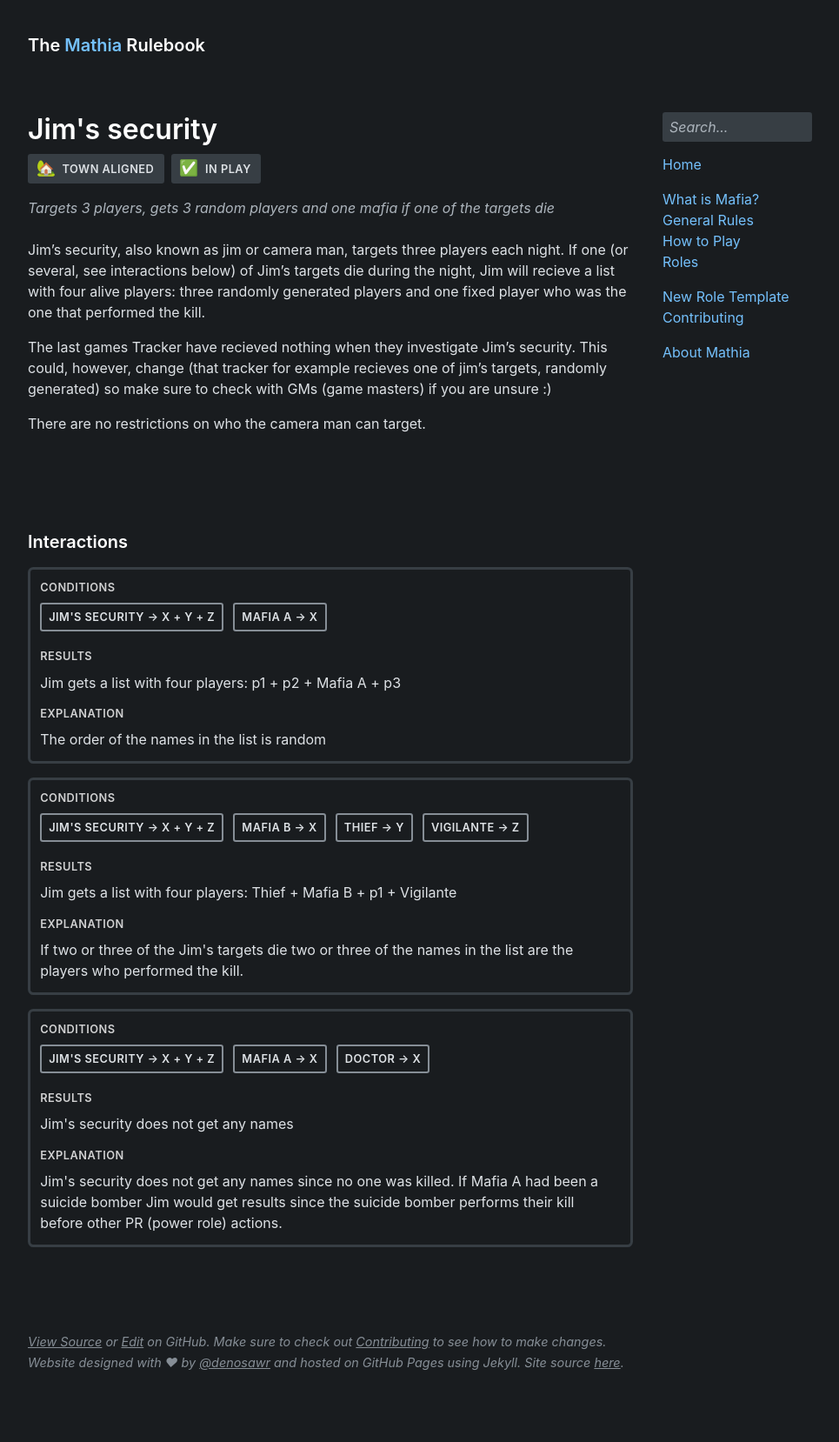
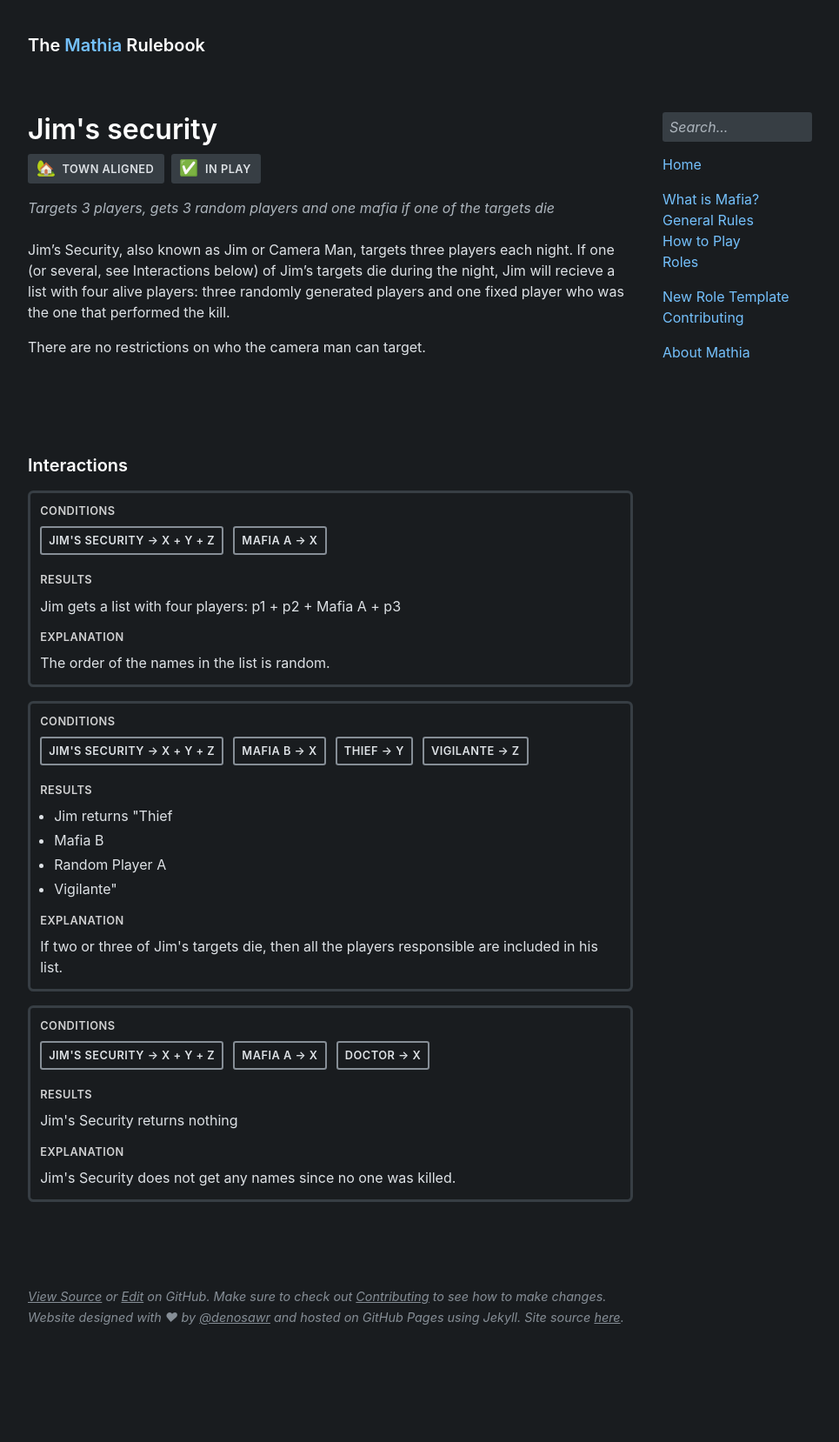
Before and after one commit to olliecheng/mathia-rulebook, a Jekyll site: the page built from roles/jims-security.md, in a window 1280 px wide. Shown: the whole page at 87% size, without its empty margins (152-1117 px from the left). Built offline with Jekyll 4.4.1, drawn with Linux system fonts in a browser that asks for light colours; some web fonts are replaced; after the commit the page ends 1606 px from its top, so only the background shows below that.

Commit message:
formatting

```diff
--- a/roles/jims-security.md
+++ b/roles/jims-security.md
@@ -6,26 +6,24 @@ enabled: yes
 description: Targets 3 players, gets 3 random players and one mafia if one of the targets die
 ---
 
-Jim's security, also known as jim or camera man, targets three players each night. If one (or several, see interactions below) of Jim's targets die during the night, Jim will recieve a list with four alive players: three randomly generated players and one fixed player who was the one that performed the kill.
-
-The last games Tracker have recieved nothing when they investigate Jim's security. This could, however, change (that tracker for example recieves one of jim's targets, randomly generated) so make sure to check with GMs (game masters) if you are unsure :)
+Jim's Security, also known as Jim or Camera Man, targets three players each night. If one (or several, see Interactions below) of Jim's targets die during the night, Jim will recieve a list with four alive players: three randomly generated players and one fixed player who was the one that performed the kill.
 
 There are no restrictions on who the camera man can target.
 
 {% capture interactions %}
-Jim's security > X + Y + Z, Mafia A > X;
+Jim's Security > X + Y + Z, Mafia A > X;
 Jim gets a list with four players: p1 + p2 + Mafia A + p3;
-The order of the names in the list is random
+The order of the names in the list is random.;
 
 ---
-Jim's security > X + Y + Z, Mafia B > X, Thief > Y, Vigilante > Z;
-Jim gets a list with four players: Thief + Mafia B + p1 + Vigilante;
-If two or three of the Jim's targets die two or three of the names in the list are the players who performed the kill.;
+Jim's Security > X + Y + Z, Mafia B > X, Thief > Y, Vigilante > Z;
+Jim returns "Thief, Mafia B, Random Player A, Vigilante";
+If two or three of Jim's targets die, then all the players responsible are included in his list.;
 
 ---
 Jim's Security > X + Y + Z, Mafia A > X, Doctor > X;
-Jim's security does not get any names;
-Jim's security does not get any names since no one was killed. If Mafia A had been a suicide bomber Jim would get results since the suicide bomber performs their kill before other PR (power role) actions.
+Jim's Security returns nothing;
+Jim's Security does not get any names since no one was killed.;
 
 {% endcapture %}
 {% include interactions.html content=interactions %}
```
